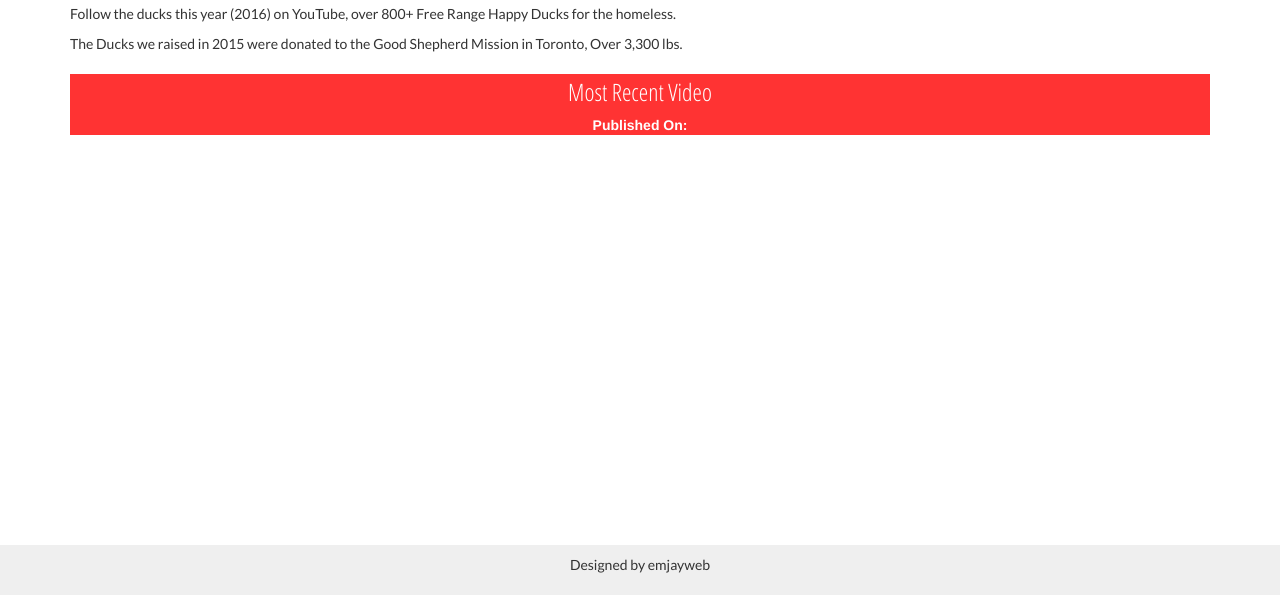
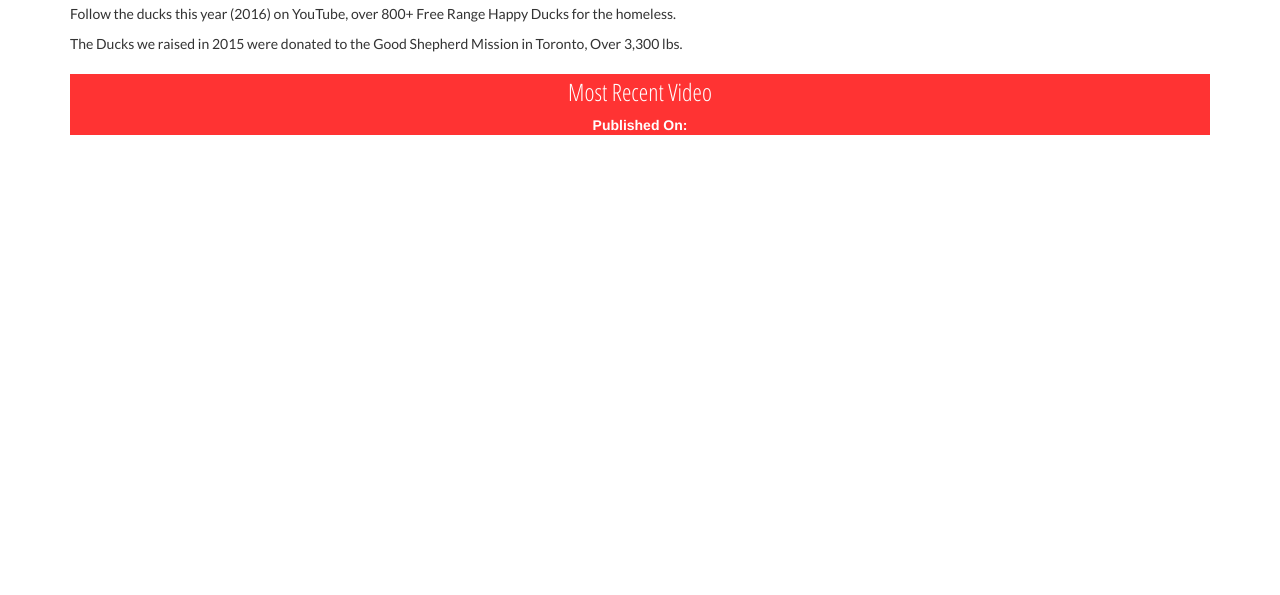
Before and after one commit to emjayweb/50ducks, a plain HTML site: page index.html in a window 1280 px wide. Shown: the part 205-800 px from the top of the page. Drawn offline with nearby package versions, Linux system fonts and the light colour scheme; no server answers.

Commit message:
Update index.html

```diff
--- a/index.html
+++ b/index.html
@@ -120,9 +120,7 @@
 <!--end of donate-->
 </div></div>
 
-<footer>
-	<p>Designed by <a target="_blank" href="https://emjayweb.github.io/portfolio/">emjayweb</a></p>
-</footer>
+<!--Designed By emjayweb(https://emjayweb.github.io/portfolio/)-->
 
 </div>
 
```
